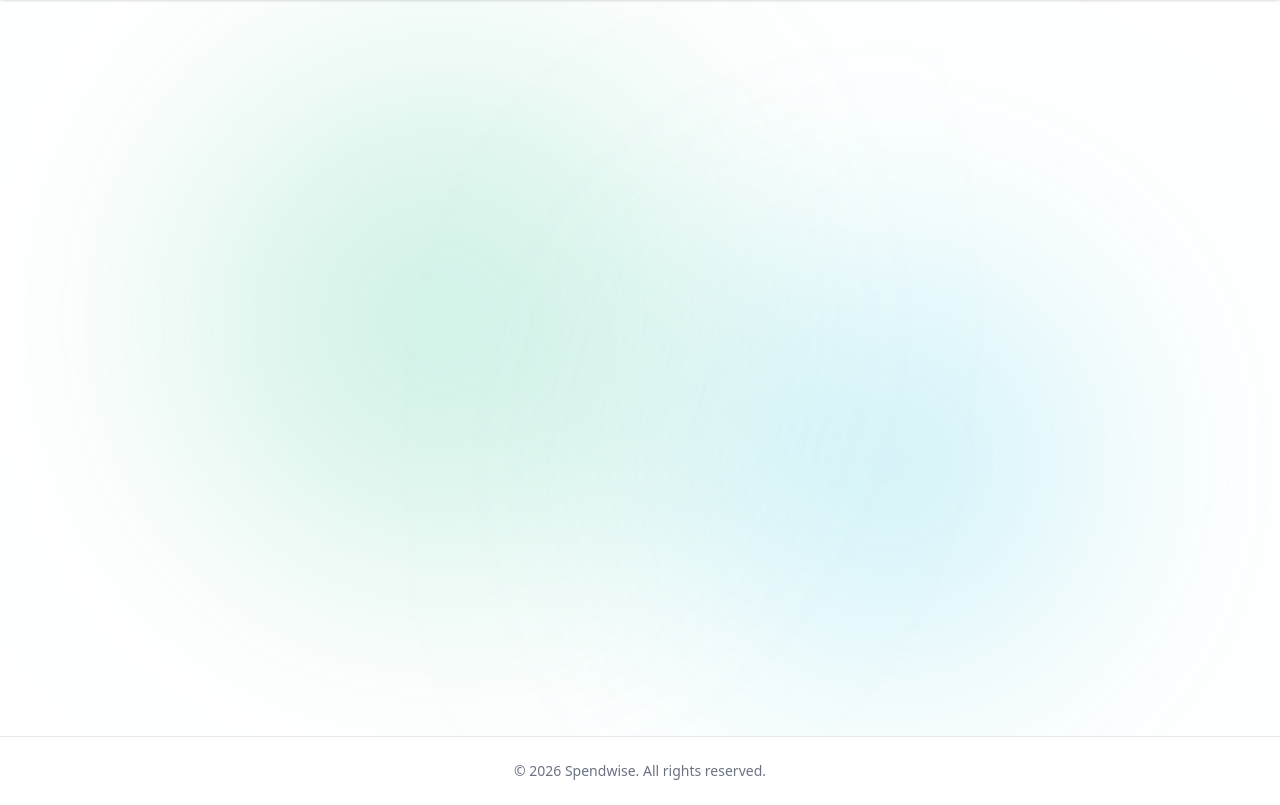
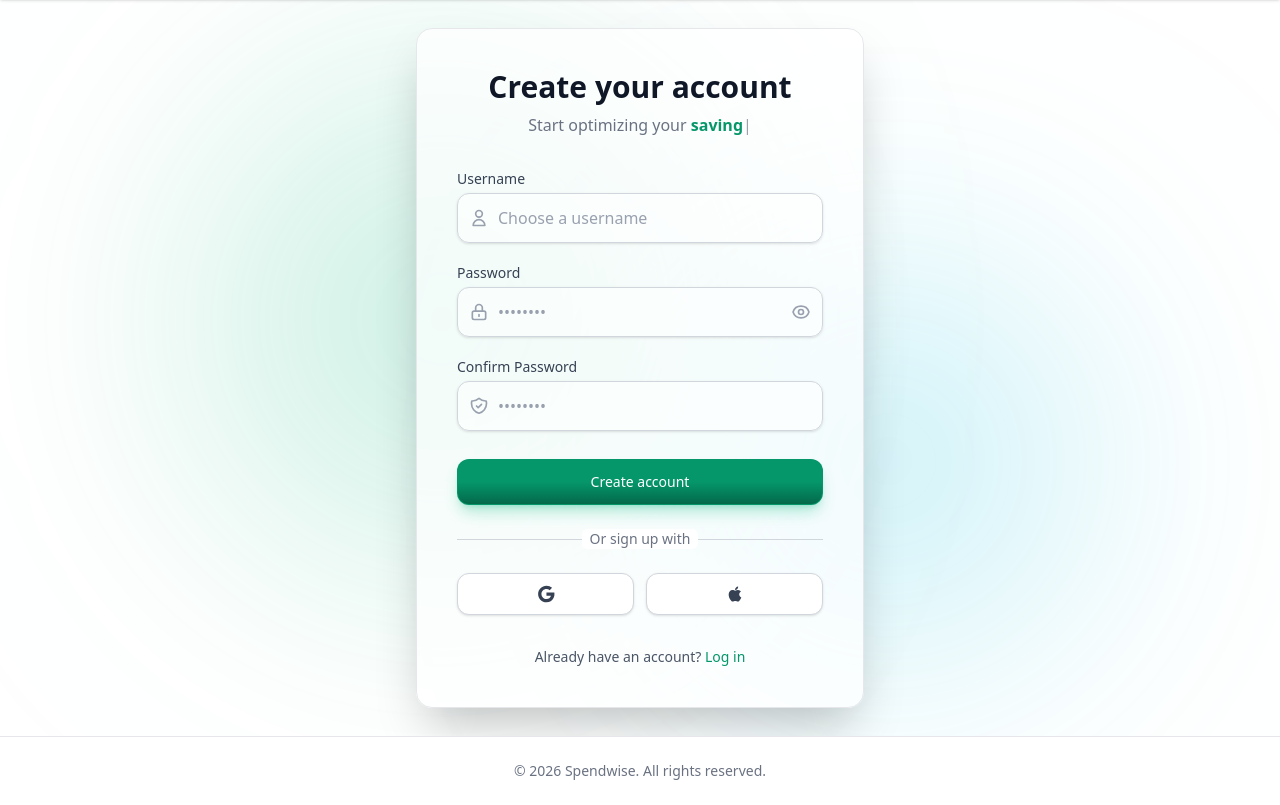
Before and after one commit to peterafolabi-dev/Spendwise, a Django app: page /signup/ in a window 1280 px wide. Shown: the part 65-870 px from the top of the page. Run offline with Django 5.2, Linux system fonts and the light colour scheme; style sheets or scripts are compiled from the project's sources.

Commit message:
Refactor login and signup templates to use consistent animation class for fade-in effect

```diff
--- a/templates/login.html
+++ b/templates/login.html
@@ -7,7 +7,7 @@
     <div class="absolute top-[10%] left-[15%] w-[500px] h-[500px] bg-primary-500 rounded-full mix-blend-multiply dark:mix-blend-screen filter blur-[128px] opacity-20 animate-float pointer-events-none"></div>
     <div class="absolute bottom-[10%] right-[15%] w-[400px] h-[400px] bg-cyan-500 rounded-full mix-blend-multiply dark:mix-blend-screen filter blur-[128px] opacity-20 animate-float pointer-events-none" style="animation-delay: 2s;"></div>
 
-    <div class="relative max-w-md w-full space-y-8 z-10 fade-in">
+    <div class="relative max-w-md w-full space-y-8 z-10 animate-fade-in-up">
         <!-- Glassmorphism Card -->
         <div class="bg-white/70 dark:bg-gray-900/60 backdrop-blur-xl border border-gray-200 dark:border-white/10 rounded-2xl shadow-2xl p-8 sm:p-10">
 
--- a/templates/signup.html
+++ b/templates/signup.html
@@ -7,7 +7,7 @@
     <div class="absolute top-[10%] left-[15%] w-[500px] h-[500px] bg-primary-500 rounded-full mix-blend-multiply dark:mix-blend-screen filter blur-[128px] opacity-20 animate-float pointer-events-none"></div>
     <div class="absolute bottom-[10%] right-[15%] w-[400px] h-[400px] bg-cyan-500 rounded-full mix-blend-multiply dark:mix-blend-screen filter blur-[128px] opacity-20 animate-float pointer-events-none" style="animation-delay: 2s;"></div>
 
-    <div class="relative max-w-md w-full space-y-8 z-10 fade-in">
+    <div class="relative max-w-md w-full space-y-8 z-10 animate-fade-in-up">
         <!-- Glassmorphism Card -->
         <div class="bg-white/70 dark:bg-gray-900/60 backdrop-blur-xl border border-gray-200 dark:border-white/10 rounded-2xl shadow-2xl p-8 sm:p-10">
 
```
